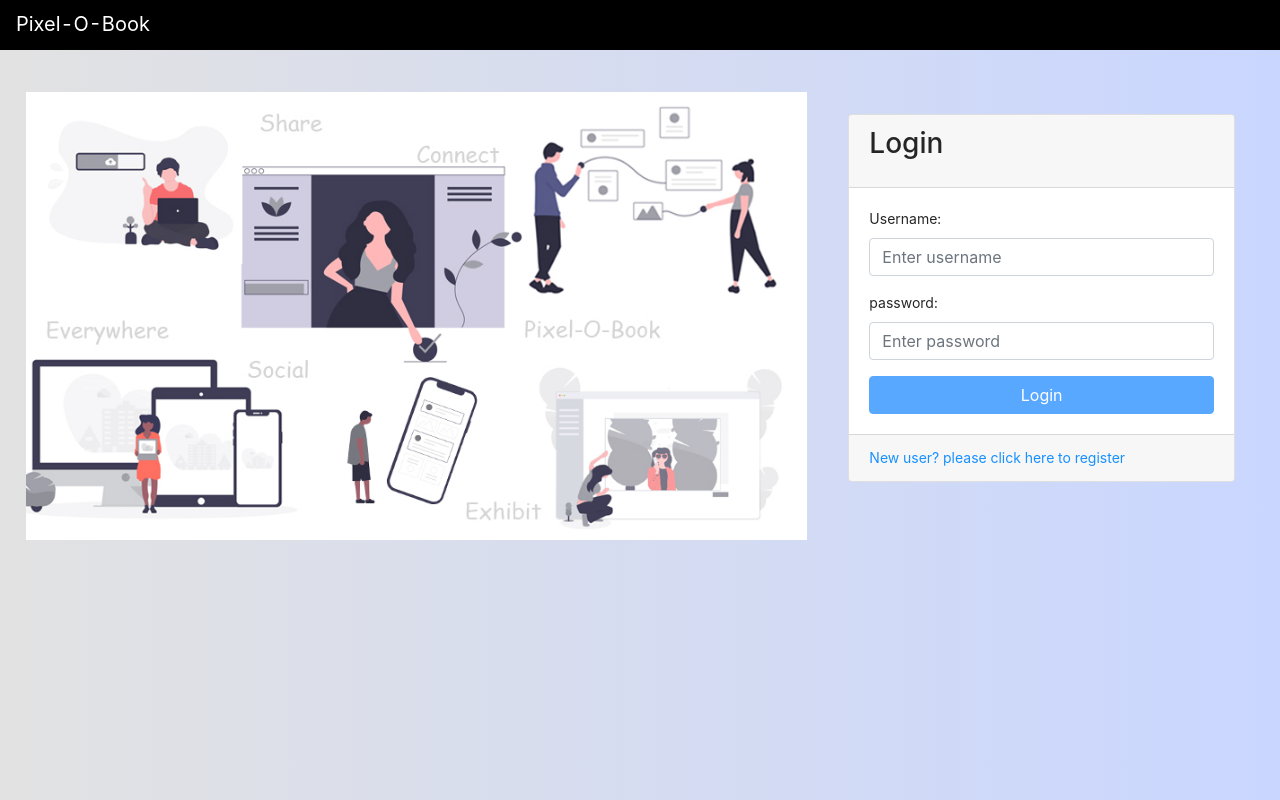
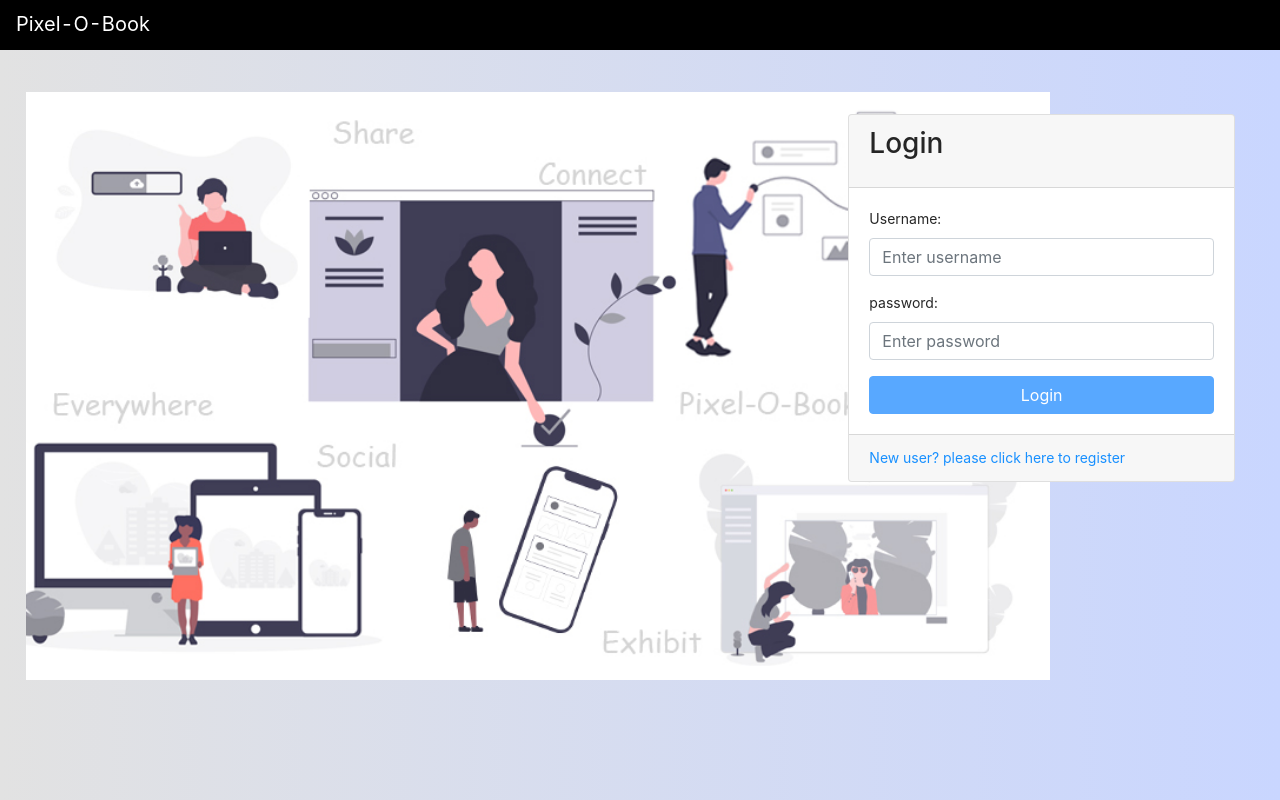
Before and after one commit to PranaySaha97/PixelOBook, a React (Create React App) app in the folder pixelobook-ui/: page / in a window 1280 px wide. Built offline with nearby package versions, Linux system fonts and the light colour scheme.

Commit message:
Update: error handling

```diff
--- a/pixelobook-ui/src/App.css
+++ b/pixelobook-ui/src/App.css
@@ -87,7 +87,7 @@
 @media (min-width: 768px) {
   .banner-section img {
     position: absolute;
-    height: 500px;
+    height: 80%;
     width: auto;
     margin: center;
     padding: 2%;
--- a/pixelobook-ui/src/App.js
+++ b/pixelobook-ui/src/App.js
@@ -94,7 +94,7 @@ export class App extends Component {
                   </button>
                 </Dropdown.Item>
                 <Dropdown.Item className="navbar-nav nav-link">
-                  <button className="btn btn-white btn-block" onClick={this.logout}>Log out</button>
+                  <button className="btn btn-danger btn-block" onClick={this.logout}>Log out</button>
                 </Dropdown.Item>
               </Dropdown.Menu>
             </Dropdown>
```
